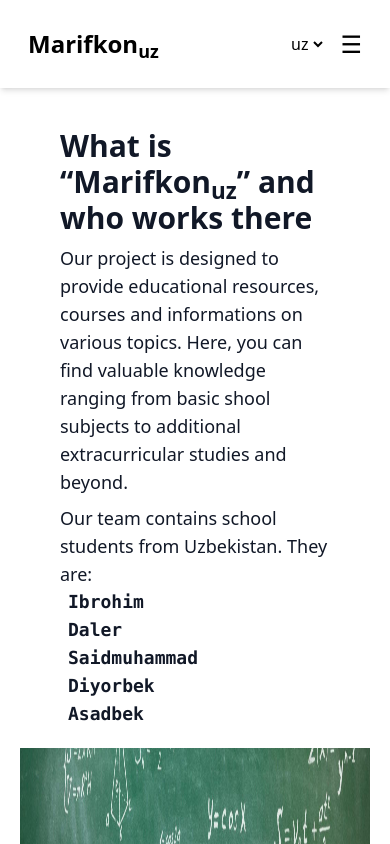
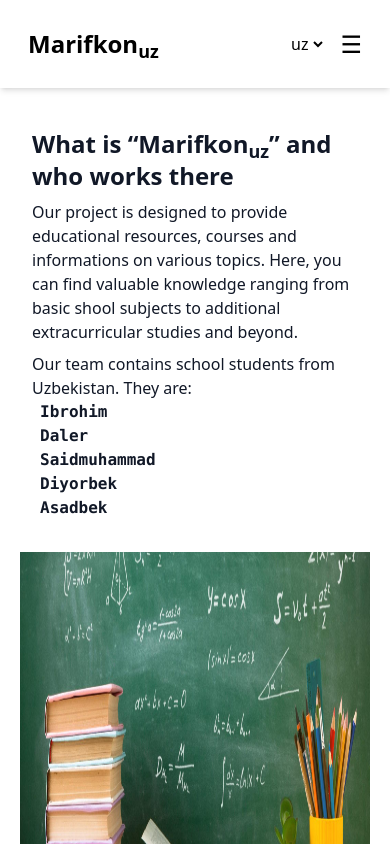
Before and after one commit to CyberHacker2011/marifkonuz, a Next.js app: page /about in a window 390 px wide. Shown: the top 844 px of the page. Built offline with nearby package versions, Linux system fonts and the light colour scheme.

Commit message:
eighth commit

```diff
--- a/app/about/page.tsx
+++ b/app/about/page.tsx
@@ -5,18 +5,18 @@ const AboutPage = () => {
 
   return (
     <>
-        <div className='grid lg:grid-rows-1 grid-rows-2 grid-cols-1 lg:grid-cols-2 p-5'>
-          <div className='flex flex-col gap-2 px-10 py-5 justify-center text-gray-900'>
-            <h1 className='text-3xl font-bold '>What is <q>Marifkon<sub>uz</sub></q> and who works there</h1>
-            <p className='font-sans text-lg'>
+        <div className='grid lg:grid-rows-1 grid-rows-2 grid-cols-1 lg:grid-cols-2 p-5 gap-3'>
+          <div className='flex flex-col gap-2 px-3 md:px-10 py-5  items-center justify-center text-start text-gray-900'>
+            <h1 className=' text-2xl md:text-3xl font-bold '>What is <q>Marifkon<sub>uz</sub></q> and who works there</h1>
+            <p className='font-sans text-base md:text-lg'>
               Our project is designed to provide educational resources, courses and informations on various topics. Here, you can find valuable knowledge ranging from basic shool subjects to additional extracurricular studies and beyond.
             </p>
             <div>
 
-            <p className='font-sans text-lg'>
+            <p className='font-sans text-base md:text-lg'>
             Our team contains school students from Uzbekistan. They are:
             </p>
-            <ul className='font-mono font-bold ml-2 text-lg'>
+            <ul className='font-mono font-bold ml-2 tet-sm md:text-lg'>
                 <li >
                   <Link className='hover:text-blue-400 inline-block' href={'https://t.me/i11tech'}>Ibrohim</Link>
                 </li>
```
